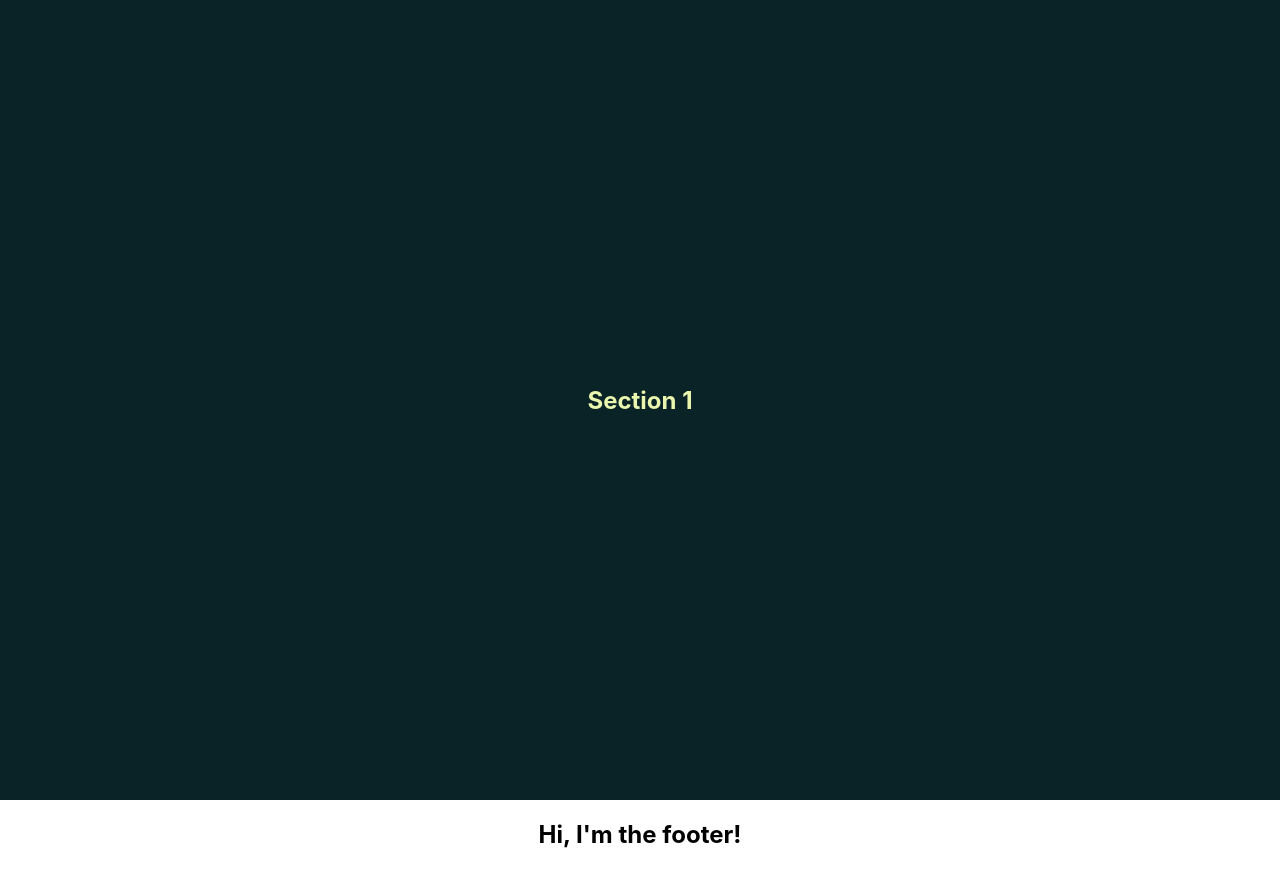
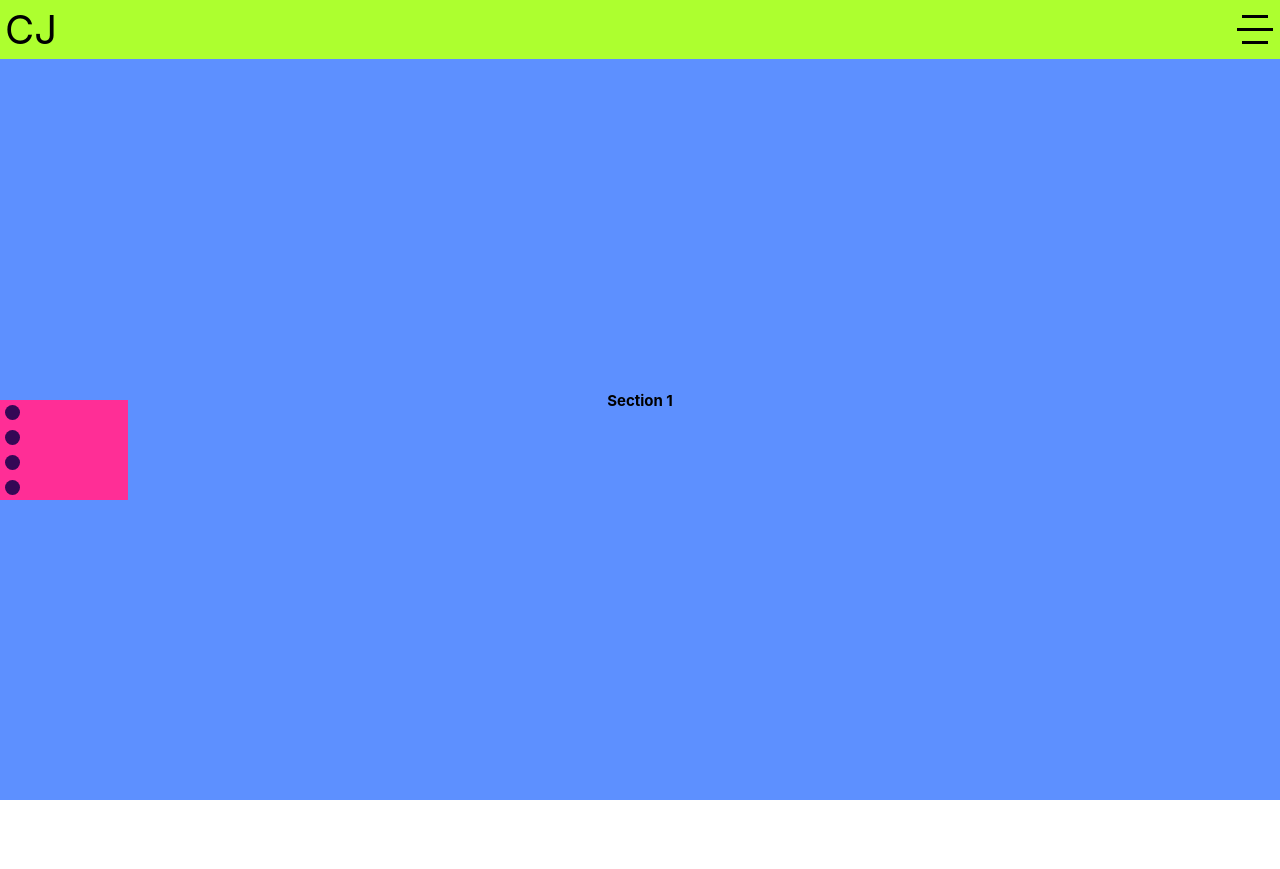
Before and after one commit to calebjo/portfolio-site, a Next.js app: page / in a window 1280 px wide. After the commit the page ends 800 px from the top, so only its background shows below. Built offline with nearby package versions, Linux system fonts and the light colour scheme.

Commit message:
Add styling and overall styling

```diff
--- /dev/null
+++ b/pages/components/sideNav.jsx
@@ -0,0 +1,21 @@
+import Image from 'next/image'
+import styles from '../../styles/Home.module.css'
+
+export default function SideNav() {
+    function hoverSideNav(event) {
+        console.log("In hoverSideNav()")
+    }
+
+    function clickSideNav(event) {
+        console.log("In clickSideNav()")
+    }
+
+    return(
+        <div className={styles.sideNav}>
+            <div></div>
+            <div></div>
+            <div></div>
+            <div></div>
+        </div>
+    )
+}
--- /dev/null
+++ b/pages/components/topNav.jsx
@@ -0,0 +1,27 @@
+import Image from 'next/image'
+import styles from '../../styles/Home.module.css'
+
+export default function TopNav() {
+    function toggleDropdown(event){
+        console.log("In toggleDropdown()")
+        event.currentTarget.classList.toggle(styles.change)
+    }
+
+      function hoverDropdown(event){
+        console.log("In hoverDropdown()")
+        event.currentTarget.classList.toggle("hoverChange")
+    }
+
+    return(
+        <div className={styles.topNav}>
+            <div className={styles.topLogo}>
+                CJ
+            </div>
+            <div className={styles.hamburger} onClick={toggleDropdown} onHover={hoverDropdown}>
+                <div className={styles.bar1}></div>
+                <div className={styles.bar2}></div>
+                <div className={styles.bar3}></div>
+            </div>
+        </div>
+    )
+}
--- a/pages/index.js
+++ b/pages/index.js
@@ -1,6 +1,8 @@
 import Head from 'next/head'
 import Image from 'next/image'
 import styles from '../styles/Home.module.css'
+import TopNav from './components/topNav'
+import SideNav from './components/sideNav'
 
 export default function Home() {
   return (
@@ -10,6 +12,9 @@
         <meta name="description" content="A multifaceted full stack Software Engineer" />
         <link rel="icon" href="/favicon.ico" />
       </Head>
+
+      <TopNav />
+      <SideNav />
 
       <div className={styles.pages}>
         <section><h1>Section 1</h1></section>
--- a/styles/Home.module.css
+++ b/styles/Home.module.css
@@ -1,4 +1,81 @@
-.pages {
+/* Top Nav bar*/
+.topNav {
+  display: flex;
+  justify-content: space-between;
+  align-items: center;
+  position: sticky;
+  top: 0;
+  height: 6rem;
+  background: greenyellow;
+  font-size: 4rem;
+}
+
+.topNav div {
+  margin: 0.5rem;
+}
+
+/* Side Nav bar*/
+
+.sideNav {
+  display: flex;
+  flex-direction: column;
+  position: sticky;
+  width: 10%;
+  left: 0;
+  top: 50%;
+  background: rgb(255, 46, 150);
+}
+
+.sideNav div {
+  display: flex;
+  width: 1.5rem;
+  height: 1.5rem;
+  margin: 0.5rem;
+  background: rgb(52, 8, 85);
+  border-radius: 1.5rem;
+}
+
+/* Dropdown menu*/
+.hamburger {
+  display: flex;
+  flex-direction: column;
+  justify-content: center;
+  align-items: center;
+  width: 4rem;
+}
+
+.bar1, .bar2, .bar3 {
+  background: black;
+  height: 3px;
+  margin: 0.4rem 0;
+  transition: 0.5s;
+}
+
+.bar1, .bar3 {
+  width: 65%;
+}
+
+.bar2 {
+  width: 90%;
+}
+
+/* Toggle dropdown animation */
+
+.change .bar1 {
+  width: 40%;
+}
+
+.change .bar2 {
+  width: 65%;
+}
+
+.change .bar3 {
+  width: 90%;
+}
+
+/* Container styles */
+
+.container {
   display: flex;
   flex-direction: column;
 	height: 100vh;
@@ -12,12 +89,12 @@
   align-items: center;
   scroll-snap-align: center;
   min-height: 100vh;
-  background-color: #092327;
-  color: rgb(234, 245, 173);
+  background-color: #5d90ff;
+  color: rgb(0, 0, 0);
 }
 
 .pages section:nth-child(2n) {
-  background-color: #051622;
+  background-color: #fff897;
 }
 
 .footer {
--- a/styles/globals.css
+++ b/styles/globals.css
@@ -6,6 +6,7 @@
     Ubuntu, Cantarell, Fira Sans, Droid Sans, Helvetica Neue, sans-serif;
   -ms-overflow-style: none;
   scrollbar-width: none;
+  font-size: 10px;
 }
 
 a {
```
Also changed, not shown: pages/components/footer.jsx (added).
